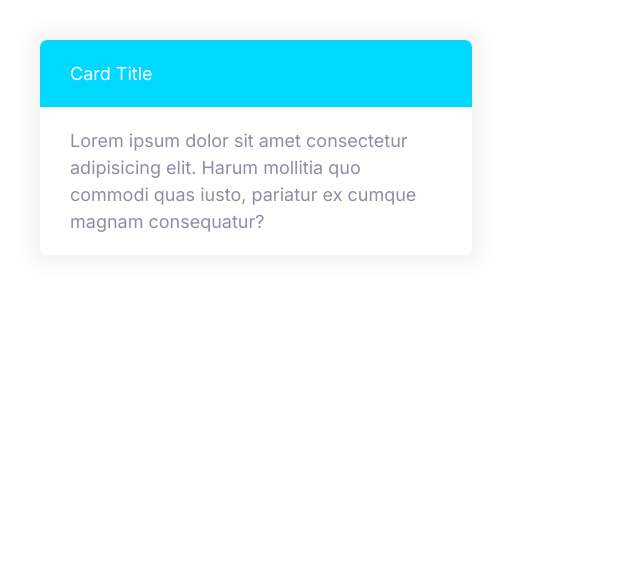
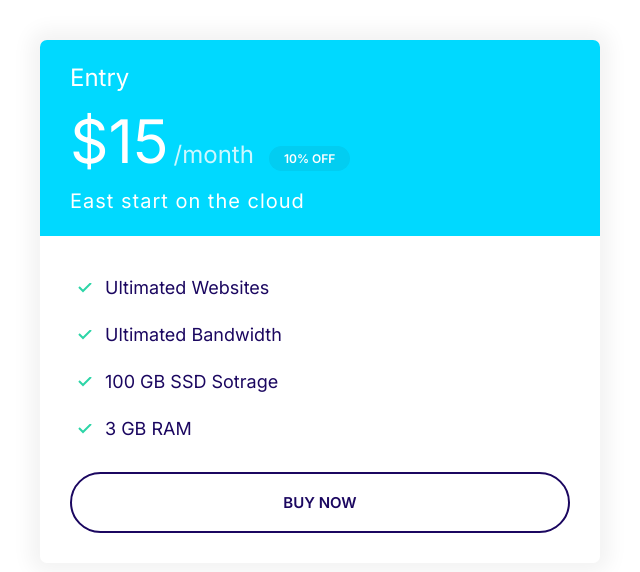
Before and after one commit to faiyazptel/faiyaz, a plain HTML site: page index.html in a window 1280 px wide. Shown: the whole page, without its empty margins (0-640 px from the left). Drawn offline with Linux system fonts and the light colour scheme.

Commit message:
Build plan components.

```diff
--- a/css/style.css
+++ b/css/style.css
@@ -111,6 +111,7 @@ a {
 
 .badge--small {
   font-size: 1.6rem;
+  padding: 0.5rem 1.5rem;
 }
 
 @media screen and (min-width: 1024px) {
@@ -292,3 +293,37 @@ a {
   background: var(--color-secondary);
   color: #fff;
 }
+
+/* Plans */
+
+.plan__name {
+  color: #fff;
+  margin: 0;
+  font-weight: 500;
+  font-size: 2.4rem;
+}
+
+.plan__price {
+  font-size: 6rem;
+}
+
+.plan__billing-cycle {
+  font-size: 2.4rem;
+  font-weight: 300;
+  opacity: 0.8;
+  margin-right: 1rem;
+}
+
+.plan_description {
+  font-size: 2rem;
+  font-weight: 300;
+  letter-spacing: 1px;
+  display: block;
+}
+.card--secondary .badge--secondary {
+  background: #02cdf1;
+}
+
+.plan .list__item {
+  margin-bottom: 2rem;
+}
--- a/index.html
+++ b/index.html
@@ -14,13 +14,25 @@
     <link rel="stylesheet" href="css/style.css" />
   </head>
   <body>
-    <div style="width: 40%; padding: 4rem">
-      <div class="card card--secondary">
-        <header class="card__header">Card Title</header>
-        <div class="card__body">
-          Lorem ipsum dolor sit amet consectetur adipisicing elit. Harum
-          mollitia quo commodi quas iusto, pariatur ex cumque magnam
-          consequatur?
+    <div style="width: 50%; padding: 4rem">
+      <div class="plan">
+        <div class="card card--secondary">
+          <header class="card__header">
+            <h3 class="plan__name">Entry</h3>
+            <span class="plan__price">$15</span>
+            <span class="plan__billing-cycle">/month</span>
+            <span class="badge badge--secondary badge--small">10% OFF</span>
+            <span class="plan_description">East start on the cloud</span>
+          </header>
+          <div class="card__body">
+            <ul class="list list--tick">
+              <li class="list__item">Ultimated Websites</li>
+              <li class="list__item">Ultimated Bandwidth</li>
+              <li class="list__item">100 GB SSD Sotrage</li>
+              <li class="list__item">3 GB RAM</li>
+            </ul>
+            <button class="btn btn--outline btn--block">Buy Now</button>
+          </div>
         </div>
       </div>
     </div>
```
